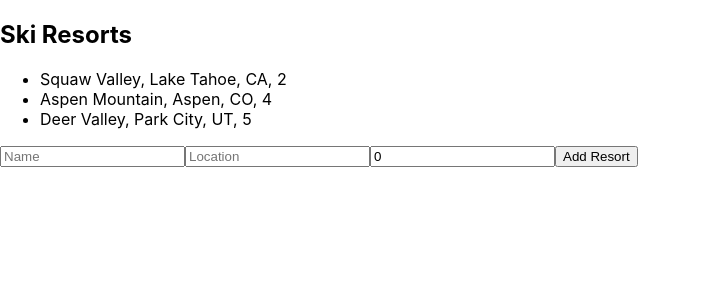
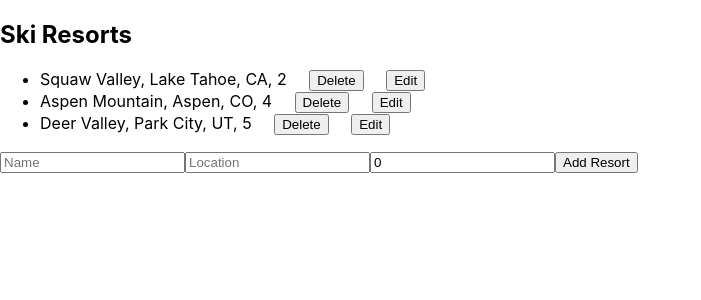
Before and after one commit to noble-8/Entabeni, a React (Create React App) app: page / in a window 1280 px wide. Shown: the top 300 px of the page, without its empty margins (0-701 px from the left). Built offline with nearby package versions, Linux system fonts and the light colour scheme.

Commit message:
fix typo, add edit delete button

```diff
--- a/src/App.js
+++ b/src/App.js
@@ -1,17 +1,27 @@
 import React, { useState } from 'react';
 
-const SkiResort = ({ resort }) => (
+const SkiResort = ({ resort, onDelete, onUpdate }) => (
   <li>
     {resort.name}, {resort.location}, {resort.number_of_ski_runs}
+    &nbsp;
+    &nbsp;
+    &nbsp;
+    <button onClick={onDelete}>Delete</button>
+    &nbsp;
+    &nbsp;
+    &nbsp;
+    <button onClick={() => onUpdate(resort)}>Edit</button>
   </li>
 );
 
 const SkiResorts = () => {
+
   const [resorts, setResorts] = useState([
     { name: 'Squaw Valley', location: 'Lake Tahoe, CA', 'number_of_ski_runs':2 },
     { name: 'Aspen Mountain', location: 'Aspen, CO' , 'number_of_ski_runs':4},
     { name: 'Deer Valley', location: 'Park City, UT' , 'number_of_ski_runs':5},
   ]);
+
 
   const [newResort, setNewResort] = useState({ name: '', location: '', number_of_ski_runs: 0});
 
@@ -70,7 +80,7 @@
           type="number"
           value={newResort.number_of_ski_runs}
           onChange={(event) =>
-            setNewResort({ ...newResort, location: event.target.value })
+            setNewResort({ ...newResort, number_of_ski_runs: event.target.value })
           }
           placeholder="Number Of ski runs"
         />
```
